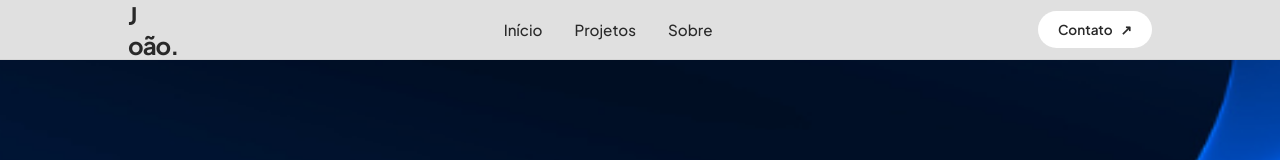
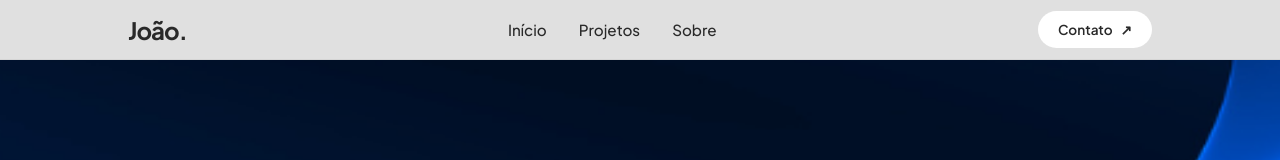
Before and after one commit to joaogentelucio/meu-portfolio, a React (Vite) app: page / in a window 1280 px wide. Shown: the top 160 px of the page. Built offline with nearby package versions, Linux system fonts and the light colour scheme.

Commit message:
Refactor logo structure in header component

```diff
--- a/src/components/header/index.tsx
+++ b/src/components/header/index.tsx
@@ -17,7 +17,8 @@ export default function HeaderComponent({ scrollToSection }: HeaderProps) {
       }}
     >
       <div className={styles.logo}>
-        <span>J</span><p style={{ color: theme.colors.text }}>oão.</p>
+        <span className={styles.logoHighlight}>J</span>
+        <span className={styles.logoText}>oão.</span>
       </div>
 
       <nav className={styles.nav}>
```
